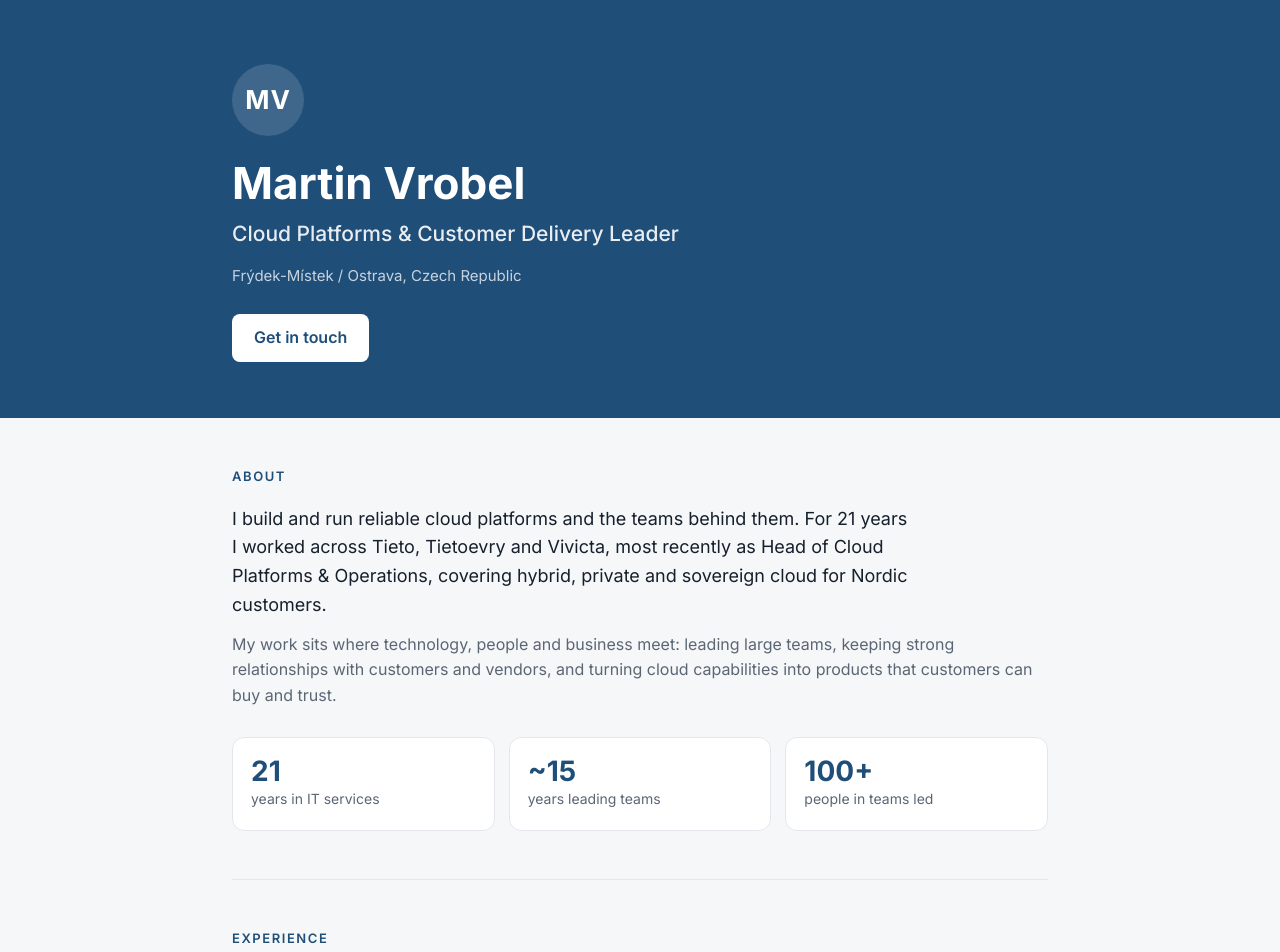
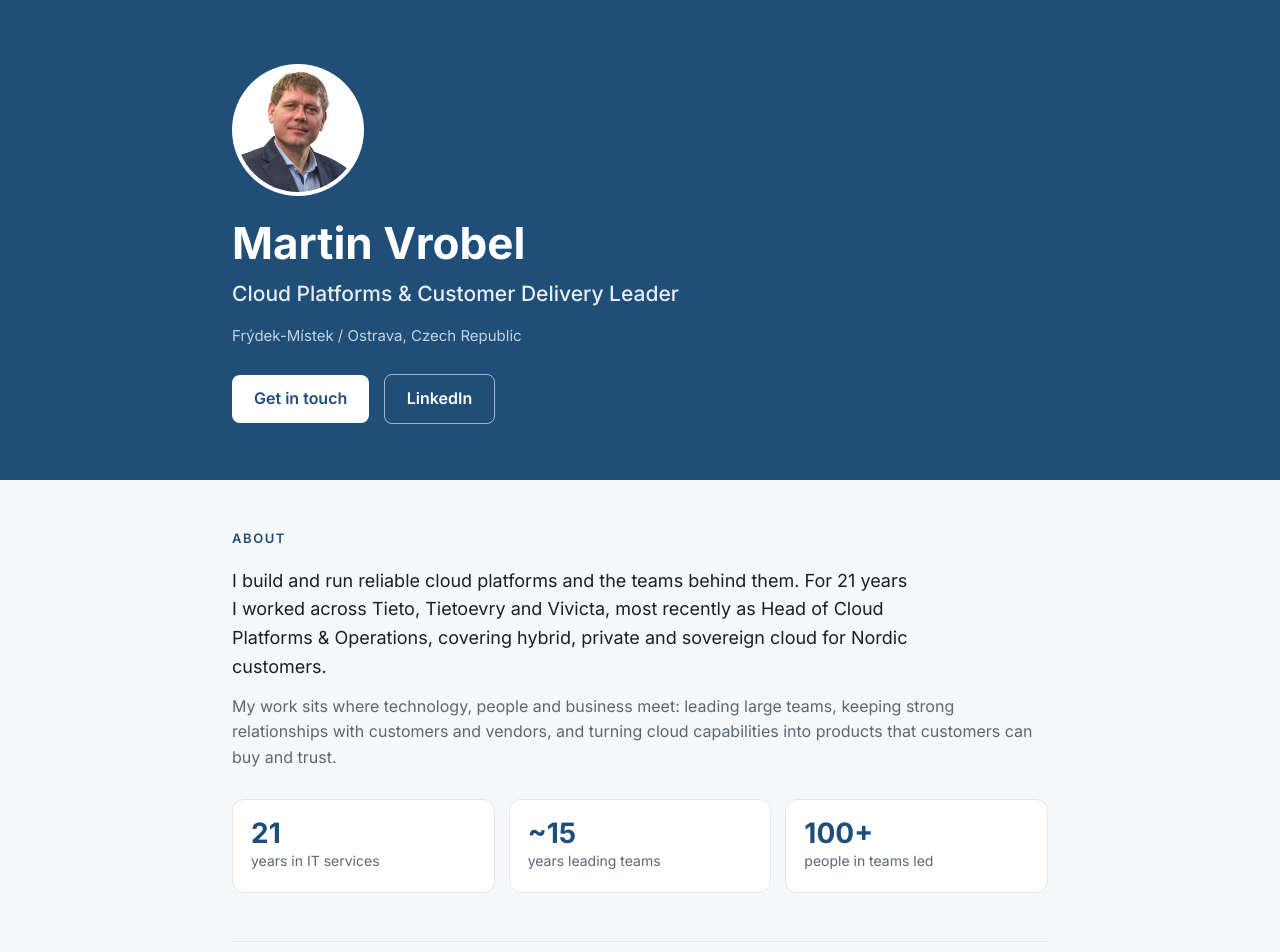
Before and after one commit to vrobemar/vrobel.net, a plain HTML site: page index.html in a window 1280 px wide. Shown: the top 952 px of the page. Drawn offline with Linux system fonts and the light colour scheme.

Commit message:
Add profile photo and LinkedIn link
Co-Authored-By: Claude Opus 5.5 <noreply@anthropic.com>
Claude-Session: https://claude.ai/code/session_01Rg2rnBJTJEKDSgmiAPgDe5

```diff
--- a/index.html
+++ b/index.html
@@ -15,11 +15,12 @@
   body{font-family:Inter,system-ui,sans-serif;background:var(--bg);color:var(--ink);line-height:1.6;font-size:16px}
   .wrap{max-width:860px;margin:0 auto;padding:0 22px}
   header{background:var(--accent);color:#fff;padding:64px 0 56px}
-  header .initials{width:72px;height:72px;border-radius:50%;background:rgba(255,255,255,.14);display:flex;align-items:center;justify-content:center;font-weight:700;font-size:26px;letter-spacing:1px;margin-bottom:22px}
+  header .photo{width:132px;height:132px;border-radius:50%;object-fit:cover;background:#fff;border:4px solid rgba(255,255,255,.35);margin-bottom:22px;display:block}
   header h1{font-size:clamp(30px,6vw,44px);font-weight:700;line-height:1.15}
   header .role{font-size:clamp(17px,3vw,21px);opacity:.9;margin-top:8px;font-weight:500}
   header .loc{margin-top:14px;opacity:.75;font-size:15px}
   header .cta{display:inline-block;margin-top:26px;background:#fff;color:var(--accent);padding:11px 22px;border-radius:8px;font-weight:600;text-decoration:none}
+  header .cta.ghost{background:transparent;color:#fff;border:1px solid rgba(255,255,255,.6);margin-left:10px}
   section{padding:48px 0;border-bottom:1px solid var(--line)}
   section:last-of-type{border-bottom:none}
   h2{font-size:13px;text-transform:uppercase;letter-spacing:.12em;color:var(--accent);margin-bottom:18px;font-weight:600}
@@ -59,11 +60,12 @@
 
 <header>
   <div class="wrap">
-    <div class="initials">MV</div>
+    <img class="photo" src="martin.jpg" alt="Martin Vrobel" width="132" height="132">
     <h1>Martin Vrobel</h1>
     <div class="role">Cloud Platforms &amp; Customer Delivery Leader</div>
     <div class="loc">Frýdek-Místek / Ostrava, Czech Republic</div>
     <a class="cta" href="#contact">Get in touch</a>
+    <a class="cta ghost" href="https://www.linkedin.com/in/martin-vrobel-3056a78" target="_blank" rel="noopener">LinkedIn</a>
   </div>
 </header>
 
@@ -138,6 +140,7 @@
     <h2>Contact</h2>
     <div>Email: <a href="mailto:martin@vrobel.net">martin@vrobel.net</a></div>
     <div>Phone: <a href="tel:+420724320438">+420 724 320 438</a></div>
+    <div>LinkedIn: <a href="https://www.linkedin.com/in/martin-vrobel-3056a78" target="_blank" rel="noopener">linkedin.com/in/martin-vrobel-3056a78</a></div>
   </section>
 
 </main>
```
Also changed, not shown: martin.jpg (added).
